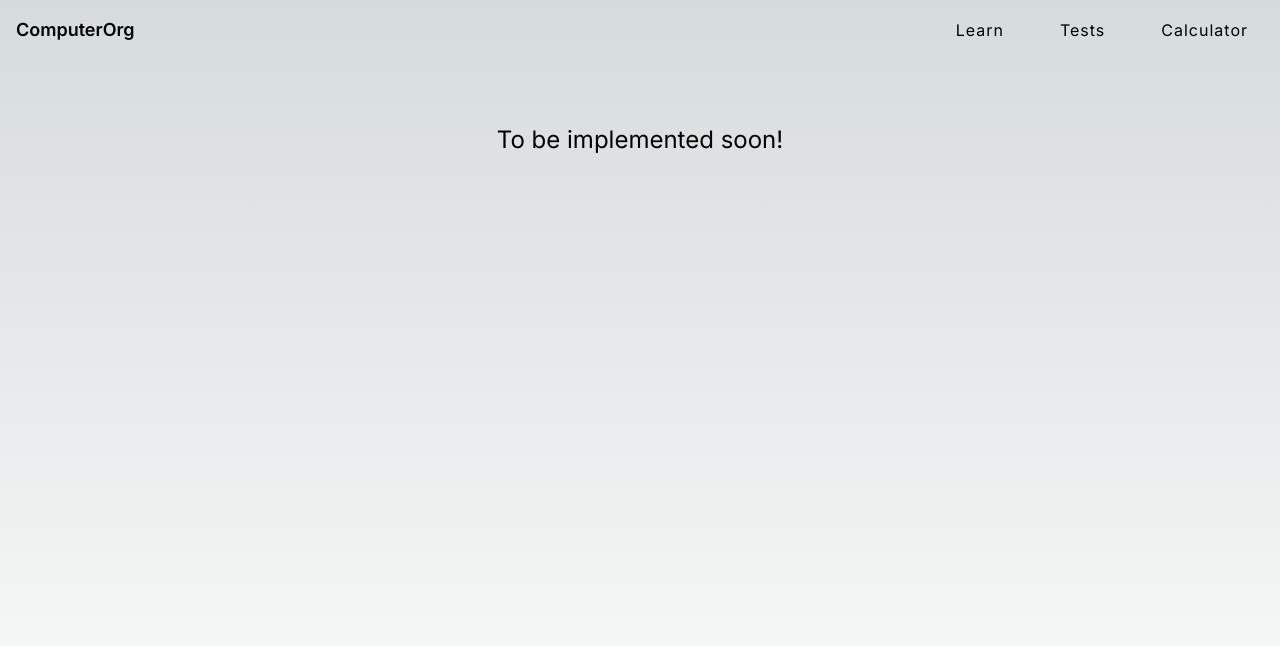
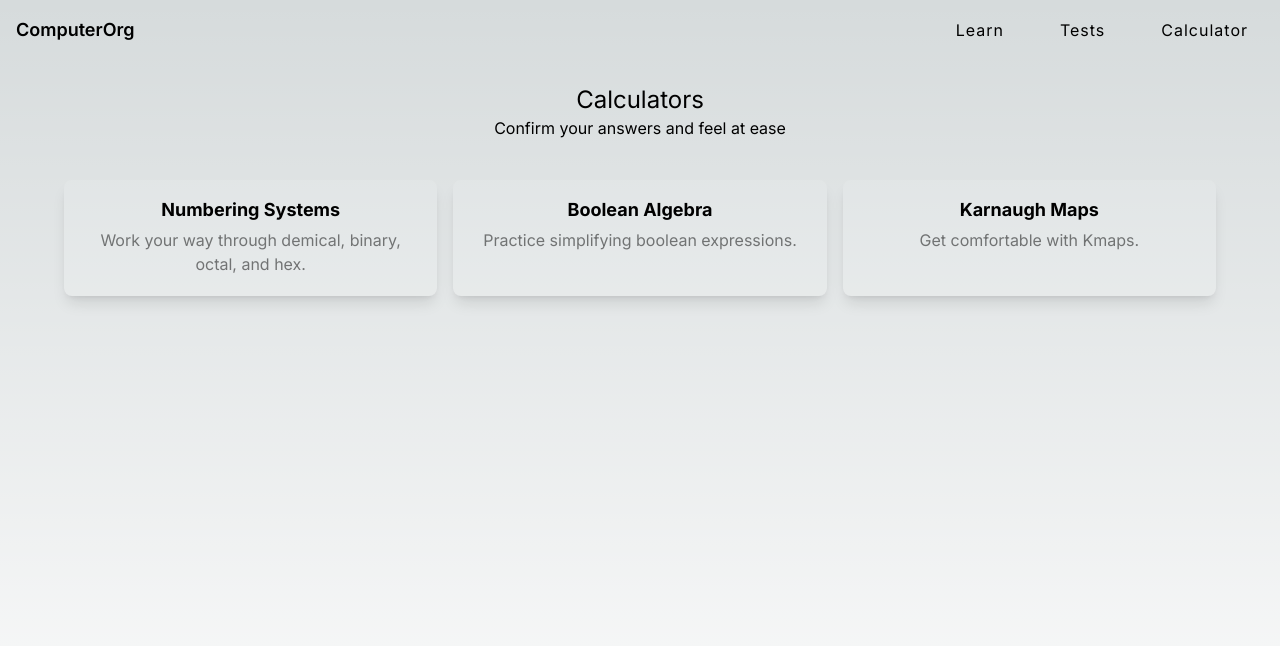
Before and after one commit to zain-zubair/computerorg, a Next.js app: page /calculator in a window 1280 px wide. Shown: the top 646 px of the page. Built offline with nearby package versions, Linux system fonts and the light colour scheme.

Commit message:
Prototyped calculator & implemented analytics

```diff
--- a/app/(app)/calculator/page.tsx
+++ b/app/(app)/calculator/page.tsx
@@ -1,7 +1,95 @@
+'use client';
+
+import { useState } from 'react';
+import CalculatorCard from '@/components/CalculatorCard';
+import conversions from '@/public/conversions.png';
+
 export default function CalculatorHome() {
+  const calculators = [
+    <CalculatorCard
+      key={1}
+      title="Numbering Systems"
+      image={conversions}
+      description="Work your way through demical, binary, octal, and hex."
+      link="/tests/numberingSystems"
+    />,
+    <CalculatorCard
+      key={2}
+      title="Boolean Algebra"
+      image={conversions}
+      description="Practice simplifying boolean expressions."
+      link="/tests/booleanAlgebra"
+    />,
+    <CalculatorCard
+      key={3}
+      title="Karnaugh Maps"
+      image={conversions}
+      description="Get comfortable with Kmaps."
+      link="/"
+    />,
+  ];
+
   return (
-    <main className="flex min-h-screen justify-center p-6">
-      <h1 className="text-2xl p-10">To be implemented soon!</h1>
+    <main className="flex min-h-screen flex-col p-6">
+      <header className="items-center flex flex-col justify-center">
+        <h1 className="text-2xl ">Calculators</h1>
+        <h2>Confirm your answers and feel at ease</h2>
+      </header>
+      <ul className="p-10 grid grid-cols-1 md:grid-cols-2 lg:grid-cols-3 gap-4">
+        {calculators.map((calculator) => (
+          <li
+            key={1}
+            className="bg-white/10 rounded-lg shadow-lg overflow-hidden group col-span-1 md:col-span-1 lg:col-span-1"
+          >
+            {calculator}
+          </li>
+        ))}
+      </ul>
     </main>
   );
 }
+
+{
+  /* Calculator for converting between bases
+  const [decimalValue, setDecimalValue] = useState('');
+  const [binaryValue, setBinaryValue] = useState('');
+  const [octalValue, setOctalValue] = useState('');
+  const [hexadecimalValue, setHexadecimalValue] = useState('');
+
+  const handleDecimalChange = (event: { target: { value: any } }) => {
+    const value = event.target.value;
+    setDecimalValue(value);
+
+    // Convert to other bases
+    if (!isNaN(value)) {
+      setBinaryValue(parseInt(value, 10).toString(2));
+      setOctalValue(parseInt(value, 10).toString(8));
+      setHexadecimalValue(parseInt(value, 10).toString(16).toUpperCase());
+      // Handle invalid input
+      setBinaryValue('Invalid input');
+      setOctalValue('Invalid input');
+      setHexadecimalValue('Invalid input');
+    }
+  };
+  */
+}
+
+/*
+{
+  <div className="">
+    <h2>Base Converter</h2>
+    <label>
+      Decimal:
+      <input
+        className="text-black"
+        type="text"
+        value={decimalValue}
+        onChange={handleDecimalChange}
+      />
+    </label>
+    <p>Binary: {binaryValue}</p>
+    <p>Octal: {octalValue}</p>
+    <p>Hexadecimal: {hexadecimalValue}</p>
+  </div>;
+}
+*/
--- a/app/(app)/tests/[...test]/page.tsx
+++ b/app/(app)/tests/[...test]/page.tsx
@@ -2,17 +2,13 @@
 
 import { useState } from 'react';
 import * as tests from '@/content/testExports';
-import { numberToCharacter } from '@/utils/test';
+import { numberToCharacter, filler } from '@/utils/test';
 import Link from 'next/link';
 
 export default function TestsHome({ params }: { params: { test: string } }) {
   const test: string = params.test;
 
-  const questions = tests[test as keyof typeof tests] || {
-    question: '',
-    options: [],
-    answers: [],
-  };
+  const questions = tests[test as keyof typeof tests] || filler;
 
   const [selectedAnswers, setSelectedAnswers] = useState(
     Array(questions.length).fill('')
@@ -62,6 +58,7 @@ export default function TestsHome({ params }: { params: { test: string } }) {
                     onChange={() =>
                       handleOptionSelect(index, numberToCharacter(optionIndex))
                     }
+                    className="mr-1"
                   />
                   {option}
                 </label>
--- a/app/layout.tsx
+++ b/app/layout.tsx
@@ -1,5 +1,6 @@
 import type { Metadata } from 'next';
 import { Inter } from 'next/font/google';
+import { Analytics } from '@vercel/analytics/react';
 import './globals.css';
 
 const inter = Inter({ subsets: ['latin'] });
@@ -16,7 +17,10 @@ export default function RootLayout({
 }) {
   return (
     <html lang="en">
-      <body className={inter.className}>{children}</body>
+      <body className={inter.className}>
+        {children}
+        <Analytics />
+      </body>
     </html>
   );
 }
--- /dev/null
+++ b/components/CalculatorCard.tsx
@@ -0,0 +1,32 @@
+import Image from 'next/image';
+import Link from 'next/link';
+import { StaticImageData } from 'next/image';
+
+interface CalculatorProps {
+  title: string;
+  image: StaticImageData;
+  description: string;
+  link: string;
+}
+
+const CalculatorCard: React.FC<CalculatorProps> = ({
+  title,
+  image,
+  description,
+  link,
+}) => {
+  return (
+    <Link href={link}>
+      <div className="text-center group">
+        <div className="p-4">
+          <h2 className="text-lg font-bold mb-1 text-center">{title}</h2>
+          <p className="opacity-50 text-base mb-1 group-hover:opacity-90 duration-300 transition-opacity">
+            {description}
+          </p>
+        </div>
+      </div>
+    </Link>
+  );
+};
+
+export default CalculatorCard;
--- a/content/questions/boolAlg.tsx
+++ b/content/questions/boolAlg.tsx
@@ -9,16 +9,16 @@ export const questions: Question[] = [
     question:
       'In Boolean algebra, what is the identity element for the AND operation?',
     options: ['0', '1', 'XOR', 'NOT'],
-    answers: ['1'],
+    answers: ['B'],
   },
   {
     question: 'What is the complement of the Boolean expression A + B?',
     options: ['A * B', 'A + B', "A' * B'", "A' + B'"],
-    answers: ["A' + B'"],
+    answers: ['B'],
   },
   {
     question: 'Which Boolean operation is commutative?',
     options: ['AND', 'OR', 'XOR', 'NOT'],
-    answers: ['OR'],
+    answers: ['B'],
   },
 ];
--- a/utils/test.ts
+++ b/utils/test.ts
@@ -2,3 +2,9 @@ export function numberToCharacter(number: number): string {
   // 65 is the ASCII code for 'A'
   return String.fromCharCode(65 + number);
 }
+
+export const filler = {
+  question: '',
+  options: [],
+  answers: [],
+};
```
Also changed, not shown: package.json (+6 -5 lines), 1 other file (tests, documents, lock files or other folders).
